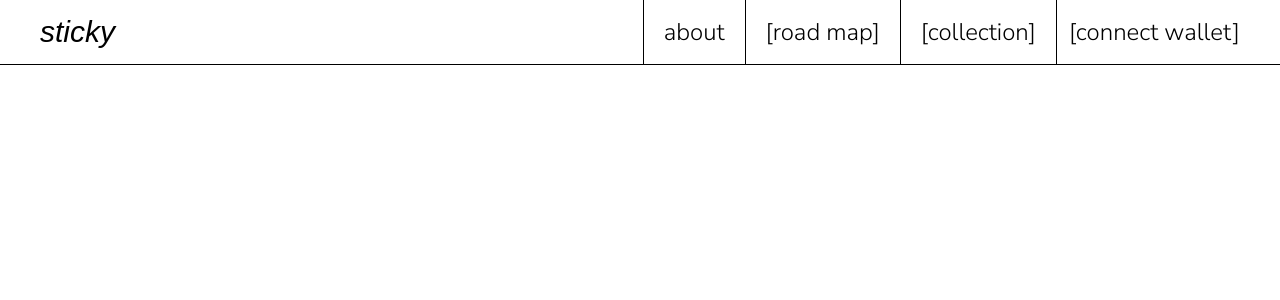
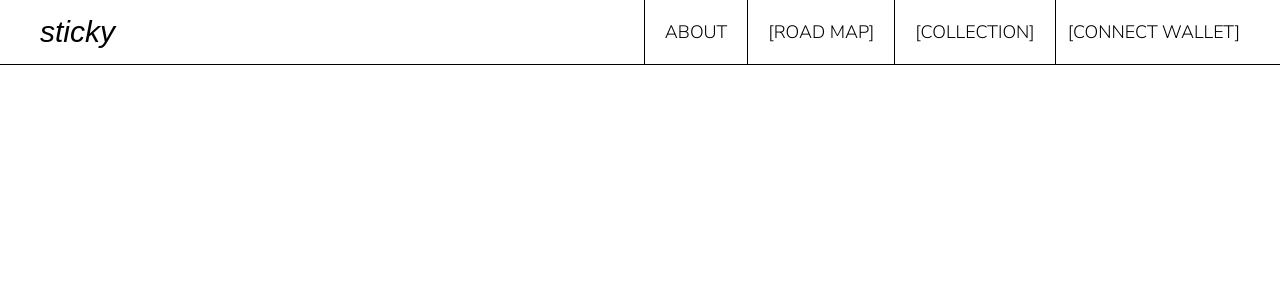
Before and after one commit to Baah-Danso-Kenneth/celo-bootCamp-nft-project, a Next.js app in the folder frontend/: page / in a window 1280 px wide. Shown: the top 300 px of the page. Built offline with nearby package versions, Linux system fonts and the light colour scheme; a web font is replaced by a local one.

Commit message:
Create header ui

```diff
--- a/frontend/src/components/shared/Header.tsx
+++ b/frontend/src/components/shared/Header.tsx
@@ -8,7 +8,7 @@ function Header() {
           <h1 className='md:font-play italic text-3xl'>sticky</h1>
         </div>
 
-        <div className='md:flex items-center md:relative font-nunito text-2xl'>
+        <div className='md:flex items-center md:relative font-nunito text-[18px] uppercase'>
         <div className='h-16 border-b border-r ' />
            <div className='px-5'><h1>about</h1></div>
            <div className='h-16 border-b border-r' />
```
